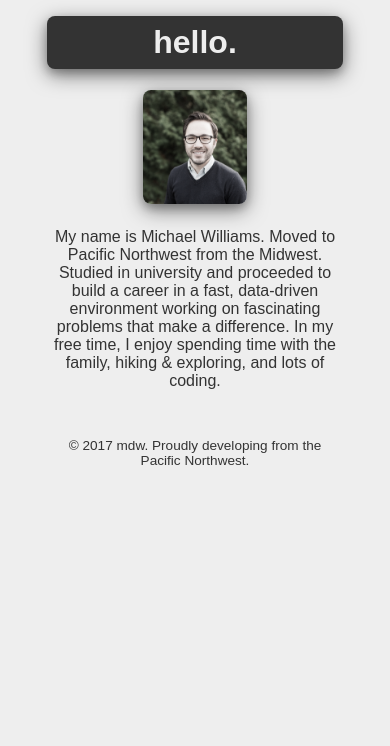
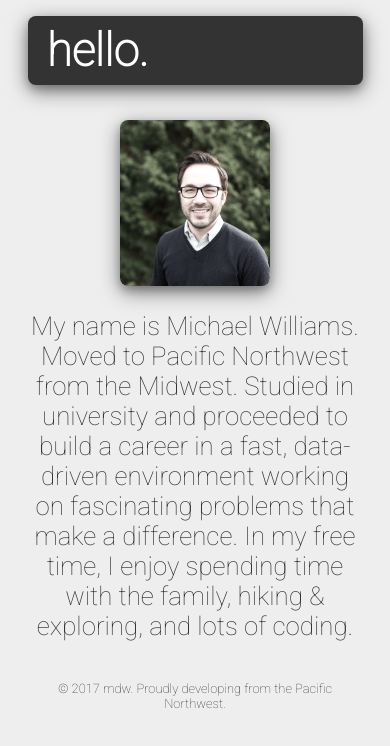
Before and after one commit to williamsmichael/html-me-something, a plain HTML site: page index.html in a window 390 px wide. Drawn offline with Linux system fonts and the light colour scheme.

Commit message:
adjust styles including font

```diff
--- a/styles.css
+++ b/styles.css
@@ -1,7 +1,7 @@
 body {
     text-align: center;
-    padding: 2% 10%;
-    font-family: sans-serif;
+    padding: 1% 5%;
+    font-family: 'Roboto', Helvetica, sans-serif;
     color: #333;
     background: #eee;
 }
@@ -11,29 +11,42 @@ body {
 }
 #headline {
     background: #333;
-    color: #eee;
+    color: #fff;
     padding: 0.5rem;
+    padding-left: 1.20rem;
     border-radius: 0.5rem;
+    text-align: left;
+    font-size: 3em;
 }
 #headline, img {
     box-shadow: 0 4px 8px 0 rgba(0, 0, 0, 0.2), 0 6px 20px 0 rgba(0, 0, 0, 0.50);
 }
+p {
+    font-size: 1.70em;
+}
 img {
     width: 35%;
-    -webkit-filter: grayscale(0.65);
-    filter: grayscale(0.65);
+    -webkit-filter: grayscale(0.60) brigthness(1.10);
+    filter: grayscale(0.60) brightness(1.10);
     border-radius: 0.5rem;
-    margin-bottom: 0.5rem;
+    margin-top: 0.3rem;
 }
 footer {
-    margin-top: 3rem;
+    margin-top: 2.5rem;
     font-size: 0.85em;
 }
 
 /*-----------------------------------media query*/
 
 @media (max-width: 700px) {
+    body {
+        font-size: 95%;
+        padding-top: 2%;
+    }
     .container {
         width: 100%;
     }
+    img {
+        width: 45%;
+    }
 }
```
